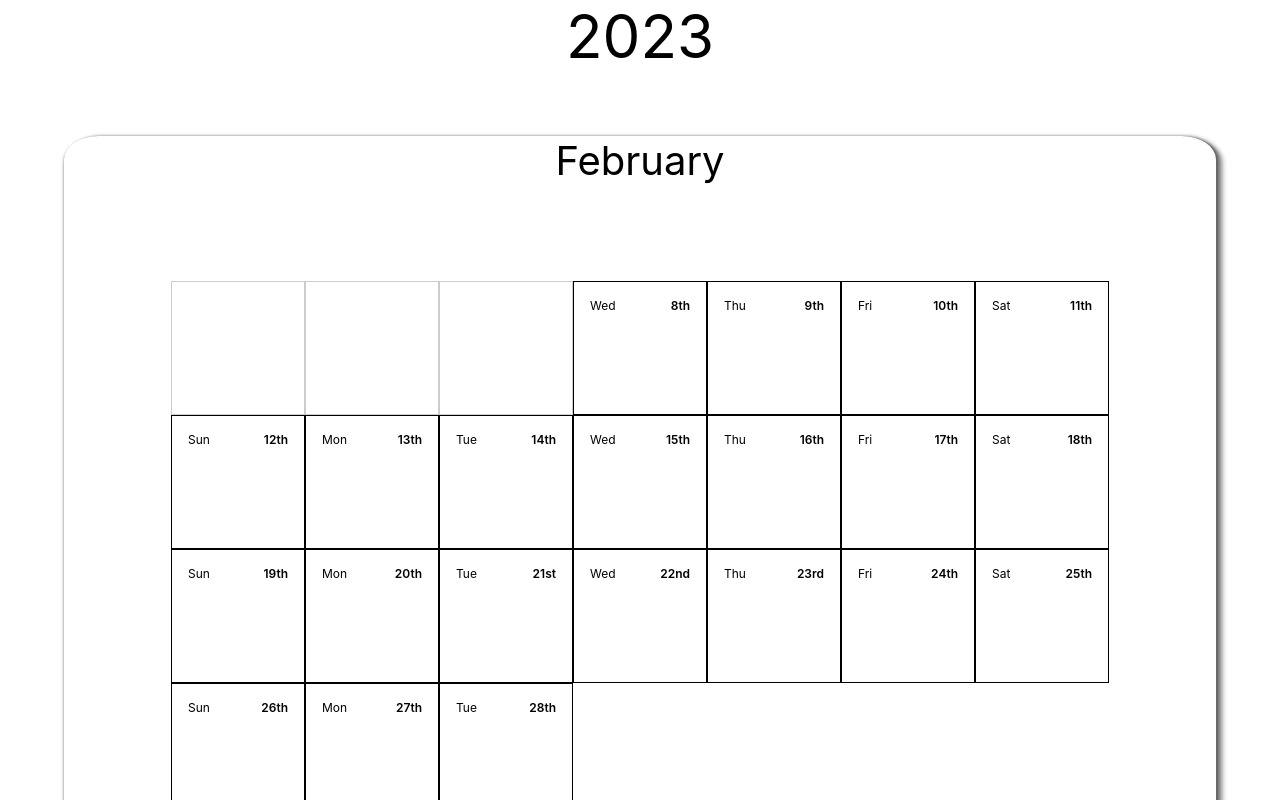
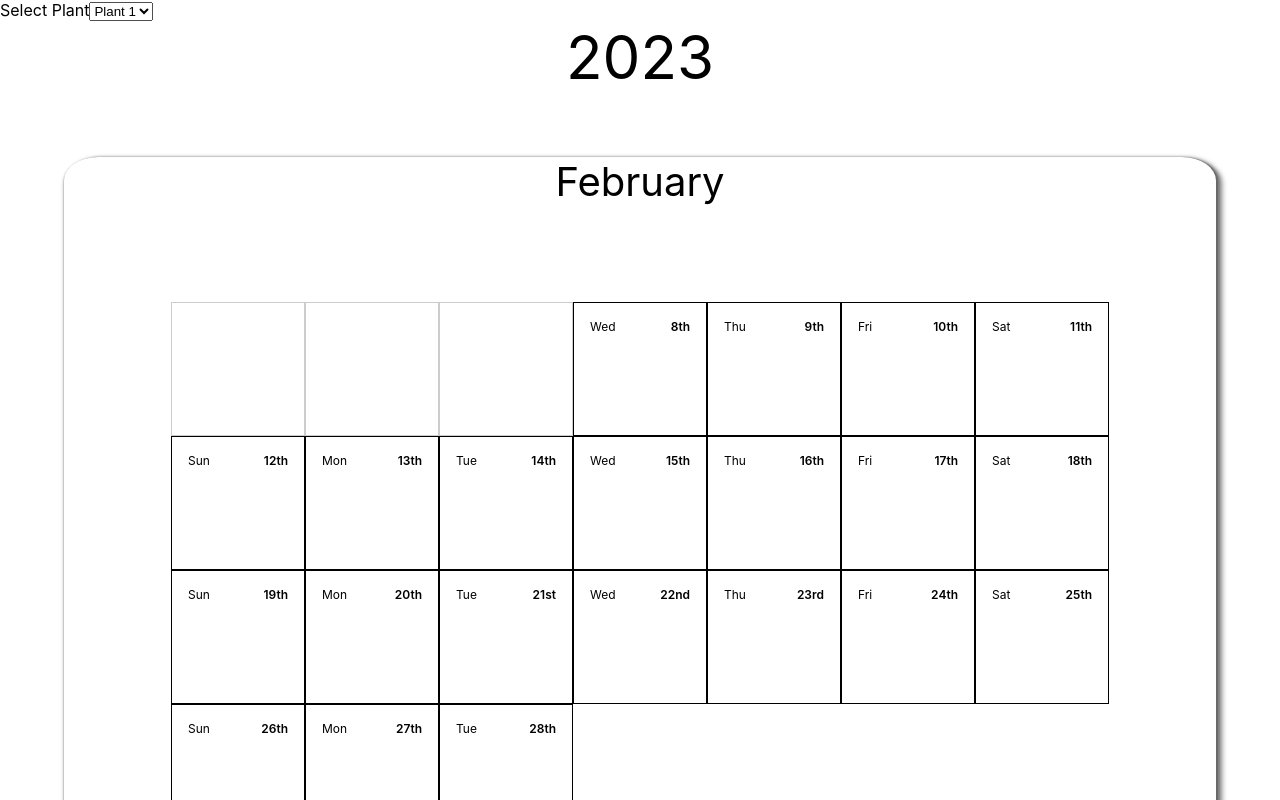
Before and after one commit to evanjscallan/growup, a React (Create React App) app: page / in a window 1280 px wide. Shown: the top 800 px of the page. Built offline with nearby package versions, Linux system fonts and the light colour scheme.

Commit message:
added plant dropdown menu

```diff
--- a/src/App.tsx
+++ b/src/App.tsx
@@ -1,11 +1,17 @@
 import { CustomCalendar } from "./components/CustomCalendar";
+import { PlantDropdown } from "./components/PlantDropdown";
 
 import type { FC } from "react";
 
 import "./App.css";
 
 const App: FC = () => {
-  return <CustomCalendar />;
+  return (
+  <>
+  <PlantDropdown/>
+  <CustomCalendar />
+  </>
+  );
 }
 
 export default App;
--- /dev/null
+++ b/src/components/PlantDropdown.tsx
@@ -0,0 +1,26 @@
+import React, {useState} from 'react';
+
+
+
+export const PlantDropdown = () => {
+    let [plantInfo, setPlantInfo] = useState(false)
+    let plantsDummyMapping = ['plant1', 'plant2', 'plant3']
+    const displayPlantInfo = (event:any):any => {
+        //toggle display boolean
+        setPlantInfo(!plantInfo)
+        console.log(event.target.value)
+    }
+
+    return(
+        <div>
+            <form>
+            <label htmlFor='plant-names'>Select Plant</label>
+            <select onChange={(event: React.ChangeEvent<HTMLSelectElement>) => displayPlantInfo(event)}  name='plant-names' id='plant-names'>
+                <option value='plant-1'>Plant 1</option>
+                <option value='plant-2'>Plant 2</option>
+                <option value='plant-3'>Plant 3</option>
+            </select>
+            </form>
+        </div>
+    )
+}
```
